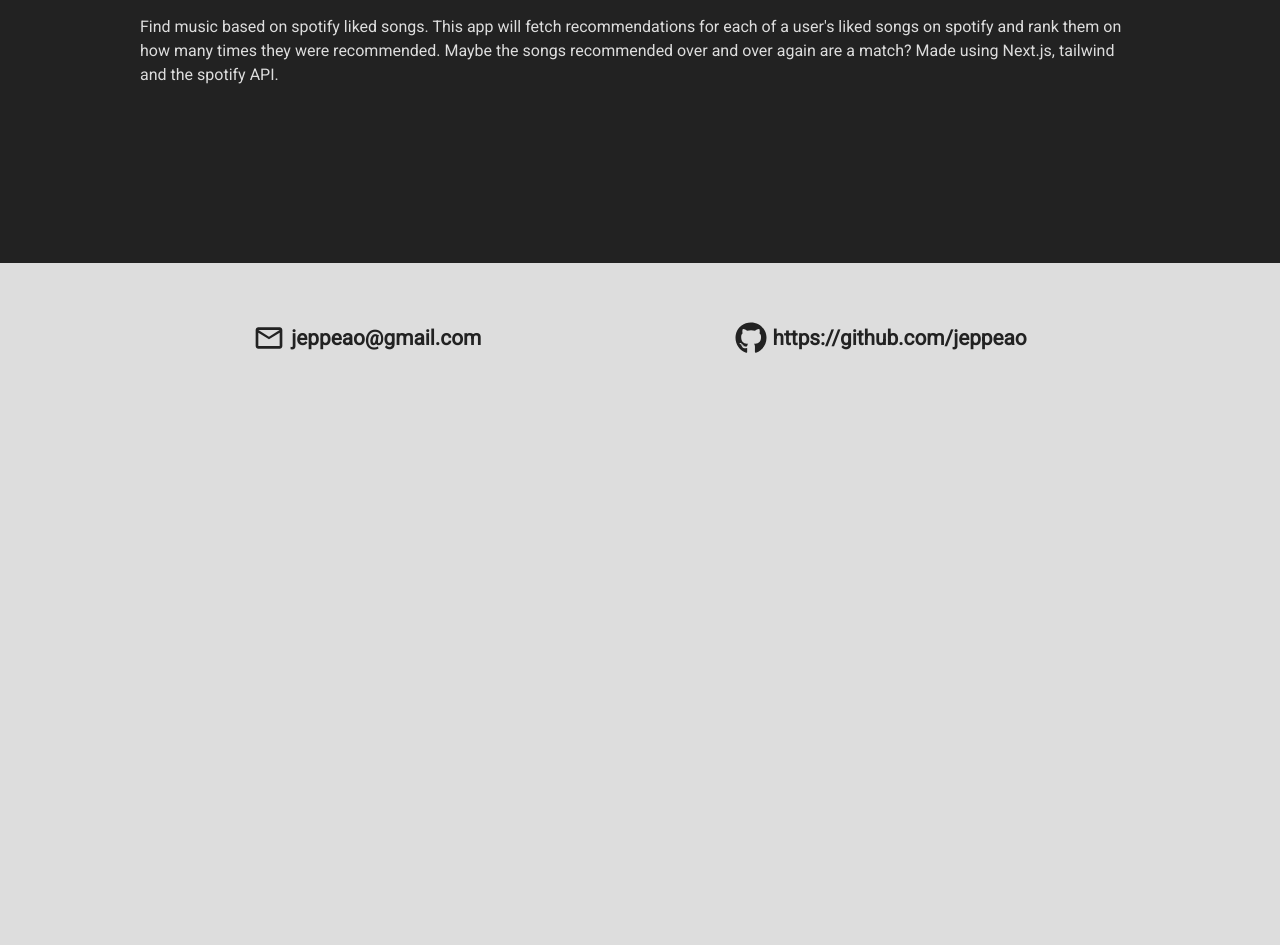
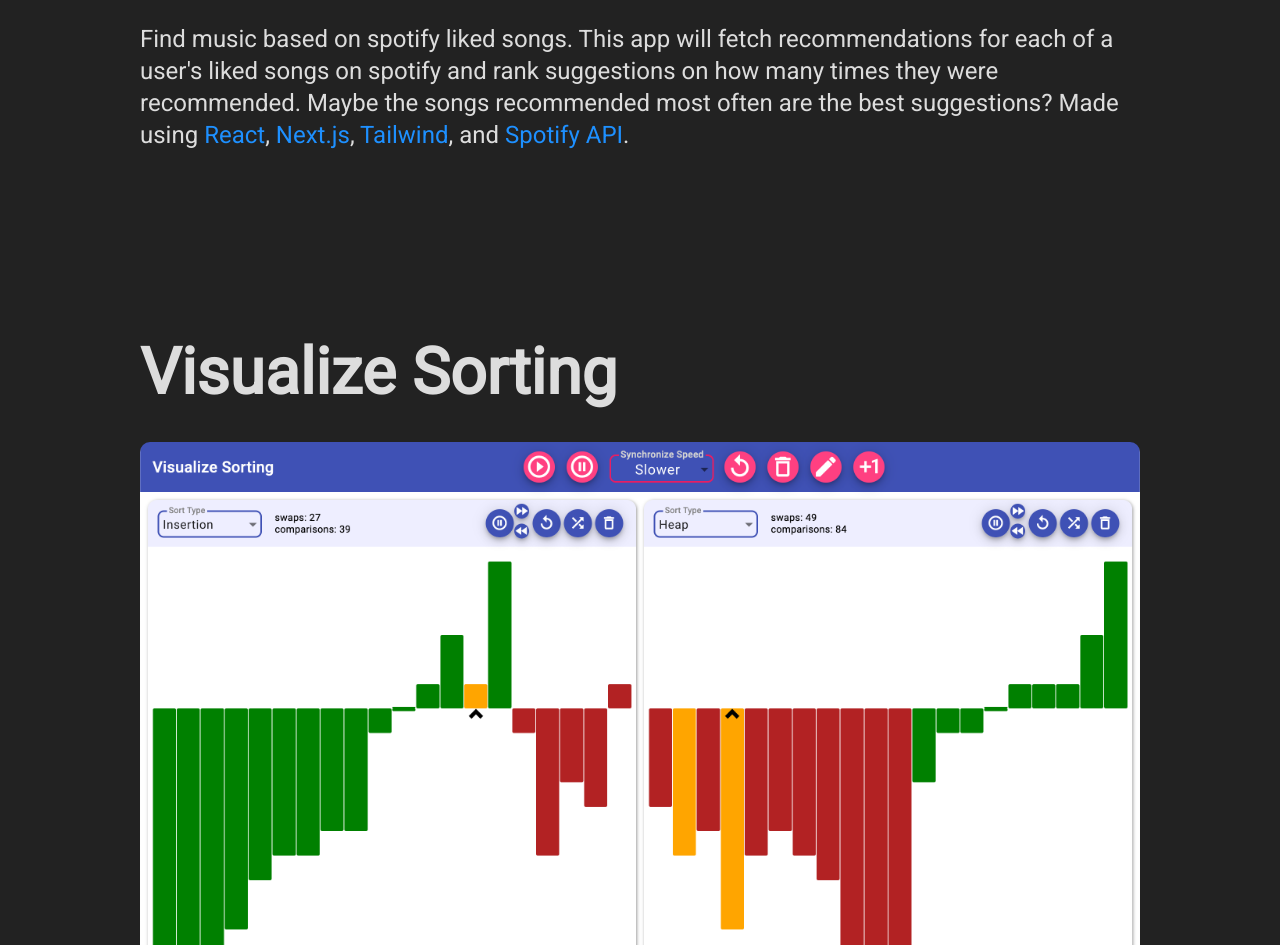
Before and after one commit to jeppeao/portfolio, a React (Vite) app: page / in a window 1280 px wide. Shown: the part 1447-2392 px from the top of the page. Before the commit the page ends 1860 px from the top, so only its background shows below. Built offline with nearby package versions, Linux system fonts and the light colour scheme.

Commit message:
added songs, sorting, tetris and pong projects

```diff
--- a/src/App.tsx
+++ b/src/App.tsx
@@ -3,6 +3,8 @@
 import Menu from './components/Menu/Menu'
 import Footer from './components/Footer/Footer';
 import ProjectView from './components/ProjectView/ProjectView';
+import { Projects } from './const';
+import { ProjectProps } from './const';
 
 function App() {
   const [isDarkmode, setIsDarkmode] = useState(true);
@@ -10,12 +12,19 @@
     <>
       <Menu isDarkmode={isDarkmode} setDarkmode={setIsDarkmode}/>
       <Intro isDarkmode={isDarkmode}/>
-      <ProjectView
-        isDarkmode={isDarkmode}
-        title={"Song Recommendations"}
-        imgSrc={"/Top-recommendations.png"}
-        description={"Find music based on spotify liked songs. This app will fetch recommendations for each of a user's liked songs on spotify and rank them on how many times they were recommended. Maybe the songs recommended over and over again are a match? Made using Next.js, tailwind and the spotify API."}
-      />
+      {
+        Projects.map((p: ProjectProps) => {
+          return (
+          <ProjectView
+            isDarkmode={isDarkmode}
+            title={p.title}
+            imgSrc={p.imgSrc}
+            description={p.description}
+            technologies={p.technologies}
+          />
+          );
+        })
+      }
       <Footer isDarkmode={isDarkmode}/>
     </>
   )
--- a/src/components/ProjectView/ProectView.module.css
+++ b/src/components/ProjectView/ProectView.module.css
@@ -1,6 +1,11 @@
 h3 {
   margin: 0 0 16px 0;
   font-size: 1.5rem;
+  align-self: flex-start;
+}
+
+img {
+  border-radius: 5px;
 }
 
 .container {
@@ -23,11 +28,28 @@
   line-height: 1.5rem;
 }
 
-@media (min-width: 500px) {
+@media (min-width: 480px) {
   h3 {
     font-size: 2rem;
     margin-bottom: 24px;
   }
+
+  img {
+    border-radius: 10px;
+  }
+
+  .description {
+    font-size: 1.2rem;
+    line-height: 1.6rem;
+  }
+}
+
+.darkemphasis {
+  color: var(--color-fg-secondary);
+}
+
+.lightemphasis {
+  color: var(--color-fg-secondary);
 }
 
 @media (min-width: 1000px) {
@@ -35,4 +57,9 @@
     font-size: 4rem;
     margin-bottom: 32px;
   }
+
+  .description {
+    font-size: 1.5rem;
+    line-height: 2rem;
+  }
 }
--- a/src/components/ProjectView/ProjectView.tsx
+++ b/src/components/ProjectView/ProjectView.tsx
@@ -1,18 +1,52 @@
 import styles from "./ProectView.module.css"
 
-interface ProjectViewProps {
+export interface ProjectViewProps {
   isDarkmode: boolean;
   title: string;
   imgSrc: string;
   description: string;
+  technologies: string[];
 }
 
 const ProjectView = ({
   isDarkmode,
   title,
   imgSrc,
-  description
+  description,
+  technologies
 } : ProjectViewProps) => {
+
+  const descriptionBody = (
+    <p>
+      {description}
+      {` Made using `}
+      {
+        technologies.slice(0,-1).map((t: string) => {
+          return (
+            <>
+            <span
+            className={isDarkmode ? styles.darkemphasis : styles.lightemphasis}
+            >
+              {t}
+            </span>
+            <span>, </span>
+            </>
+          )
+        })
+      }
+      { technologies.length > 1 &&
+        <span> and </span>
+      }
+
+      <span
+        className={isDarkmode ? styles.darkemphasis : styles.lightemphasis}
+      >
+        {technologies.slice(-1)}
+      </span>
+      <span>.</span>
+    </p>
+  )
+
   return (
     <div
       className={`
@@ -29,12 +63,12 @@
           className={`${styles.image}`}
           width="100%"
         />
-        <p
+        <div
           className={`
           ${styles.description}
         `}>
-          {description}
-        </p>
+          {descriptionBody}
+        </div>
       </div>
     </div>
   )
--- /dev/null
+++ b/src/const.ts
@@ -0,0 +1,42 @@
+export interface ProjectProps {
+  title: string,
+  imgSrc: string,
+  description: string,
+  technologies: string[];
+}
+
+export const Projects = [
+  {
+    title: "Song Recommendations",
+    imgSrc: "/Top-recommendations.png",
+    description: "Find music based on spotify liked songs. This app will fetch recommendations for each of a user's liked songs on spotify and rank suggestions on how many times they were recommended. Maybe the songs recommended most often are the best suggestions?",
+    technologies:["React", "Next.js", "Tailwind", "Spotify API"],
+    repository: "https://github.com/jeppeao/top-recommendations",
+    link: "top-recommendations.vercel.app"
+  },
+  {
+    title: "Visualize Sorting",
+    imgSrc: "/Visualize-Sorting.png",
+    description: "Visualizes how arrays of numbers are sorted by various algorithms. Allows for running different algorithms in parallel.",
+    technologies:["Angular", "Material UI"],
+    repository: "https://github.com/jeppeao/visualSorting",
+    link: "visual-sorting-pi.vercel.app"
+  },
+  {
+    title: "Pong",
+    imgSrc: "/Pong.png",
+    description: "A version of the classic game Pong. Flips between horizontal and landscape mode to adjust to viewport dimensions.",
+    technologies:["React"],
+    repository: "https://github.com/jeppeao/pong-react",
+    link: "pong-orpin.vercel.app"
+
+  },
+  {
+    title: "Tetris",
+    imgSrc: "/Tetris.png",
+    description: "A version of the classic game tetris.",
+    technologies:["Angular"],
+    repository: "https://github.com/jeppeao/tetris",
+    link: "tetris-orpin.vercel.app"
+  },
+];
```
